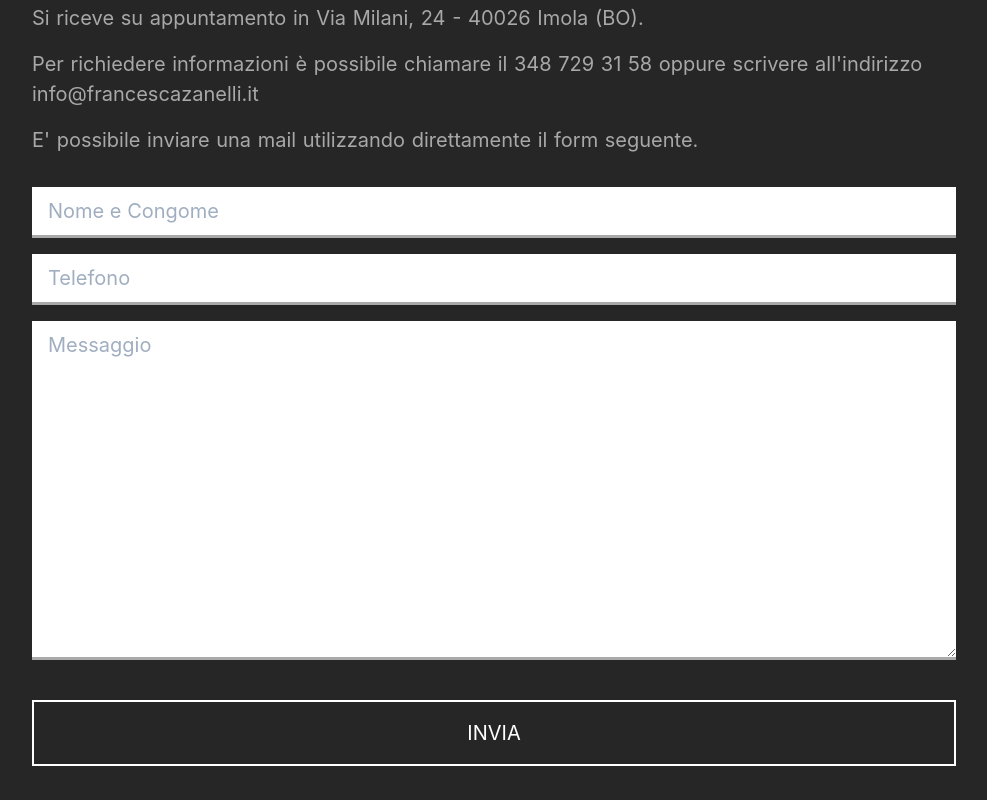
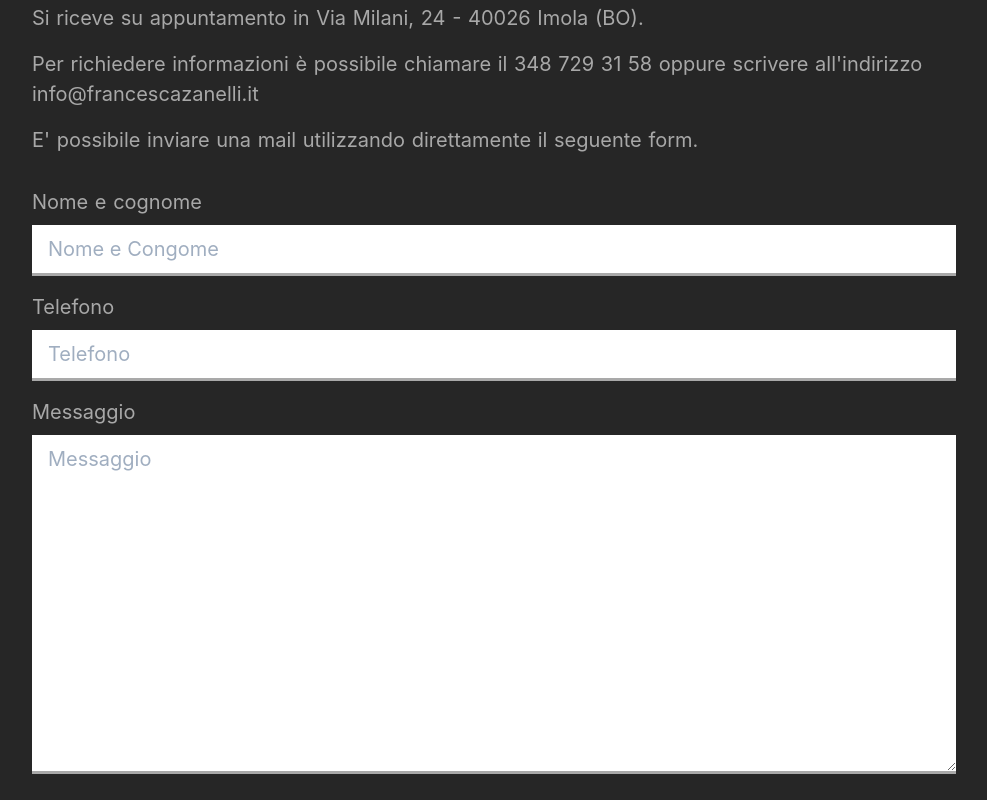
Before and after one commit to gianlucabianco/zanelli-nuxt, a Nuxt app: page / in a window 1280 px wide. Shown: the part 2200-3000 px from the top of the page, without its empty margins (146-1133 px from the left). Built offline with nearby package versions, Linux system fonts and the light colour scheme.

Commit message:
feat: form labels added

```diff
--- a/components/ZContactForm.vue
+++ b/components/ZContactForm.vue
@@ -15,11 +15,11 @@
           oppure scrivere all'indirizzo info@francescazanelli.it
         </p>
         <p>
-          E' possibile inviare una mail utilizzando direttamente il form
-          seguente.
+          E' possibile inviare una mail utilizzando direttamente il seguente form.
         </p>
       </div>
       <div class="z-contact-form__module__form-group">
+        <Label>Nome e cognome
           <input
             v-model="name"
             placeholder="Nome e Congome"
@@ -27,8 +27,10 @@
             name="name"
             class="z-contact-form__module__form-group--input"
           >
+        </Label>
       </div>
       <div class="z-contact-form__module__form-group">
+        <Label>Telefono
           <input
             v-model="phone"
             placeholder="Telefono"
@@ -36,8 +38,10 @@
             name="phone"
             class="z-contact-form__module__form-group--input"
           >
+        </Label>
       </div>
       <div class="z-contact-form__module__form-group">
+        <Label>Messaggio
           <textarea
             v-model="message"
             placeholder="Messaggio"
@@ -47,6 +51,7 @@
             cols="30"
             class="z-contact-form__module__form-group--input"
           />
+        </Label>
       </div>
       <a
         :href="submitLink"
@@ -127,6 +132,8 @@ export default {
       @apply w-full my-4;
 
       &--input {
+
+        margin-top: 8px;
         line-height: 32px;
         border-bottom: 3px solid darkgrey;
 
```
Lines whose indentation alone changed are shown as unchanged.
